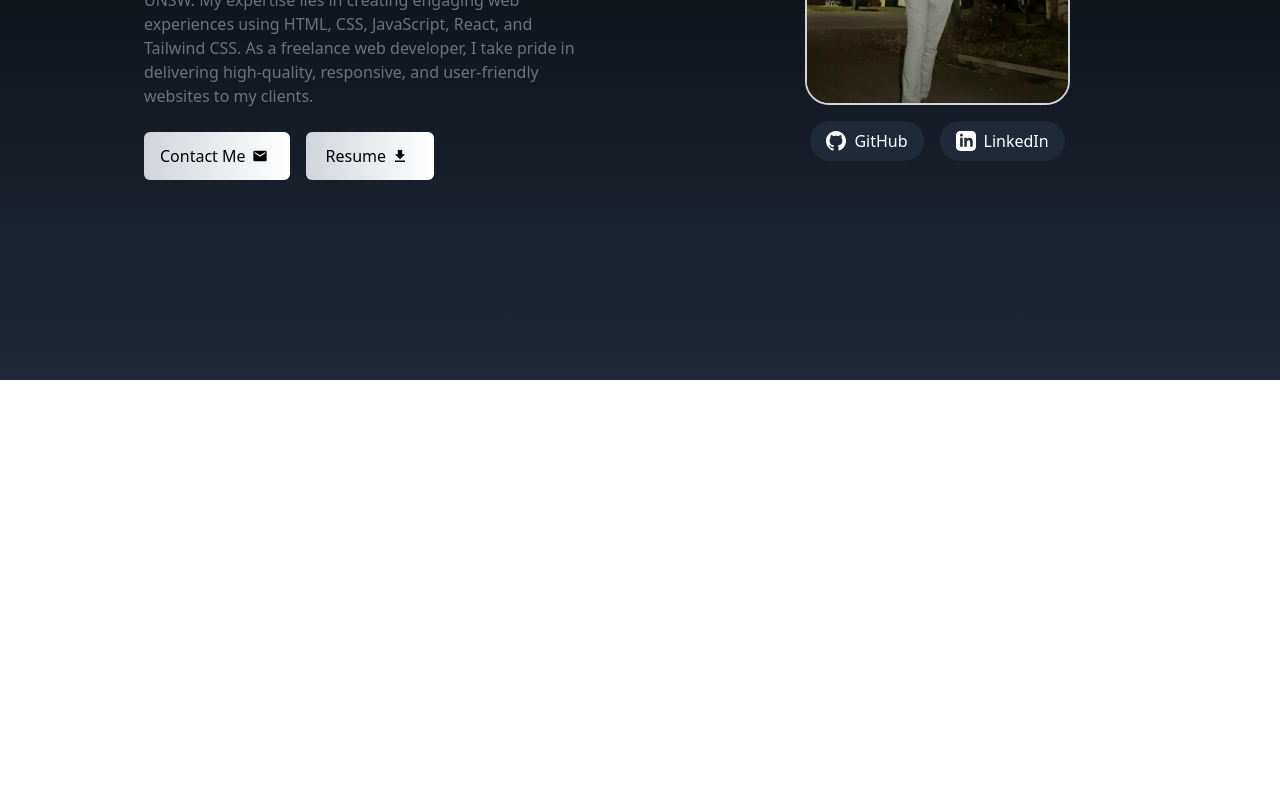
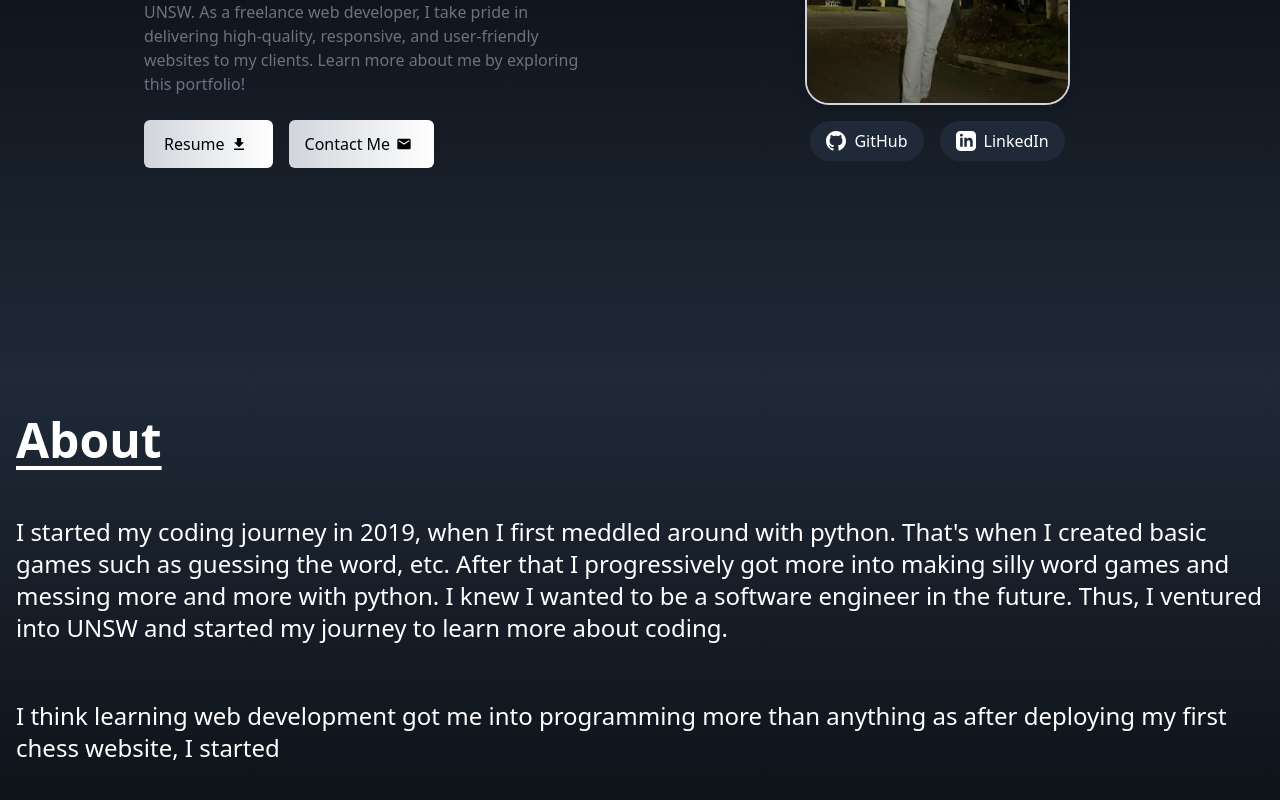
Before and after one commit to DiwasMainali1/Portfolio, a React (Create React App) app: page / in a window 1280 px wide. Shown: the part 420-1220 px from the top of the page. Before the commit the page ends 800 px from the top, so only its background shows below. Built offline with nearby package versions, Linux system fonts and the light colour scheme; the HTML template or start-up script is replaced by a standard one.

Commit message:
Added about section

```diff
--- a/src/App.js
+++ b/src/App.js
@@ -1,11 +1,12 @@
 import NavBar from "./components/NavBar"
 import Home from "./components/Home"
-
+import About from "./components/About";
 function App() {
   return (
     <div>
       <NavBar />
       <Home />
+      <About />
 
     </div>
   );
--- /dev/null
+++ b/src/components/About.jsx
@@ -0,0 +1,26 @@
+import React from 'react'
+
+const About = () => {
+  return (
+    <div name="about" className="w-full h-screen bg-gradient-to-b from-gray-800 to-black text-white">
+            <div>
+                <p className="text-5xl py-9 px-4 font-bold underline underline-offset-8">About</p>
+            </div>
+            <div>
+                <p className="text-2xl py-4 px-4">
+                    I started my coding journey in 2019, when I first meddled around with python. That's when I created basic games
+                    such as guessing the word, etc. After that I progressively got more into making silly word games and messing
+                    more and more with python. I knew I wanted to be a software engineer in the future. Thus, I ventured into UNSW and
+                    started my journey to learn more about coding.
+                </p>
+                <br />
+                <p className="text-2xl py-4 px-4">
+                    I think learning web development got me into programming more than anything as after deploying my first chess website,
+                    I started
+                </p>
+            </div>
+    </div>
+  )
+}
+
+export default About
--- a/src/components/Home.jsx
+++ b/src/components/Home.jsx
@@ -10,35 +10,34 @@ const Home = () => {
                 <div>
                 <h2 className="text-4xl md:text-7xl font-bold text-white py-4">Welcome to my portfolio!</h2>
                 <p className="text-gray-500 py-4 max-w-md">
-                    I am a passionate third-year computer science student at UNSW.
-                    My expertise lies in creating engaging web experiences using HTML, CSS, JavaScript, React, and Tailwind CSS.
-                    As a freelance web developer, I take pride in delivering high-quality, responsive, and user-friendly websites to my clients.
+                    I am a passionate third-year computer science student at UNSW. As a freelance web developer, I take pride in delivering high-quality, responsive, and user-friendly websites to my clients.
+                    Learn more about me by exploring this portfolio!
                     </p>
                     <div name="homeButtons" className="flex justify-center space-x-4 md:justify-start">
-                        <button className="group hover:scale-110 duration-300 text-black w-fit px-4 py-3 my-2 flex items-center rounded-md bg-gradient-to-r from-gray-300 to-white">
+                        <a href="../assets/resume.pdf" download className="group hover:scale-110 duration-300 text-black w-fit px-5 py-3 my-2 flex items-center rounded-md bg-gradient-to-r from-gray-300 to-white">
+                            Resume
+                            <span className="px-1.5 group-hover:text-red-600 duration-300">
+                                <IoMdDownload />
+                            </span>
+                        </a>
+                        <a href="mailto:diwas.mainali1@gmail.com" className="group hover:scale-110 duration-300 text-black w-fit px-4 py-3 my-2 flex items-center rounded-md bg-gradient-to-r from-gray-300 to-white">
                             Contact Me
-                            <span className="px-1.5 group-hover:text-gray-700 duration-300">
-                            <MdEmail />
+                            <span className="px-1.5 group-hover:text-blue-700 duration-300">
+                                <MdEmail />
                             </span>
-                        </button>
-                        <button className="group hover:scale-110 duration-300 text-black w-fit px-5 py-3 my-2 flex items-center rounded-md bg-gradient-to-r from-gray-300 to-white">
-                            Resume
-                            <span className="px-1.5 group-hover:text-red-900 duration-300">
-                            <IoMdDownload />
-                            </span>
-                        </button>
+                        </a>
                     </div>
                 </div>
                 <div className="flex flex-col items-center">
-                    <img src={profile} alt="my profile" className="rounded-3xl mx-auto w-2/3 md:w-2/3 border-2 border-gray-300 mb-4" />
+                    <img src={profile} alt="my profile" className="rounded-3xl mx-auto w-2/3 md:w-2/3 border-2 border-gray-300 mb-4 shadow-lg" />
                     <div className="flex space-x-4">
-                        <a href="https://github.com/DiwasMainali1" target="_blank" rel="noopener noreferrer" className="bg-gray-800 text-white px-4 py-2 rounded-full flex items-center">
+                        <a href="https://github.com/DiwasMainali1" target="_blank" rel="noopener noreferrer" className="hover:scale-110 duration-300 bg-gray-800 text-white px-4 py-2 rounded-full flex items-center">
                         <svg className="w-5 h-5 mr-2" xmlns="http://www.w3.org/2000/svg" viewBox="0 0 24 24" fill="currentColor">
                             <path d="M12 0c-6.626 0-12 5.373-12 12 0 5.302 3.438 9.8 8.207 11.387.599.111.793-.261.793-.577v-2.234c-3.338.726-4.033-1.416-4.033-1.416-.546-1.387-1.333-1.756-1.333-1.756-1.089-.745.083-.729.083-.729 1.205.084 1.839 1.237 1.839 1.237 1.07 1.834 2.807 1.304 3.492.997.107-.775.418-1.305.762-1.604-2.665-.305-5.467-1.334-5.467-5.931 0-1.311.469-2.381 1.236-3.221-.124-.303-.535-1.524.117-3.176 0 0 1.008-.322 3.301 1.23.957-.266 1.983-.399 3.003-.404 1.02.005 2.047.138 3.006.404 2.291-1.552 3.297-1.23 3.297-1.23.653 1.653.242 2.874.118 3.176.77.84 1.235 1.911 1.235 3.221 0 4.609-2.807 5.624-5.479 5.921.43.372.823 1.102.823 2.222v3.293c0 .319.192.694.801.576 4.765-1.589 8.199-6.086 8.199-11.386 0-6.627-5.373-12-12-12z" />
                         </svg>
                         GitHub
                         </a>
-                        <a href="https://www.linkedin.com/in/diwas-mainali/" target="_blank" rel="noopener noreferrer" className="bg-gray-800 text-white px-4 py-2 rounded-full flex items-center">
+                        <a href="https://www.linkedin.com/in/diwas-mainali/" target="_blank" rel="noopener noreferrer" className="group hover:scale-110 duration-300 bg-gray-800 text-white px-4 py-2 rounded-full flex items-center">
                         <svg className="w-5 h-5 mr-2" xmlns="http://www.w3.org/2000/svg" viewBox="0 0 24 24" fill="currentColor">
                             <path d="M19 0h-14c-2.761 0-5 2.239-5 5v14c0 2.761 2.239 5 5 5h14c2.762 0 5-2.239 5-5v-14c0-2.761-2.238-5-5-5zm-11 19h-3v-11h3v11zm-1.5-12.268c-.966 0-1.75-.79-1.75-1.764s.784-1.764 1.75-1.764 1.75.79 1.75 1.764-.783 1.764-1.75 1.764zm13.5 12.268h-3v-5.604c0-3.368-4-3.113-4 0v5.604h-3v-11h3v1.765c1.396-2.586 7-2.777 7 2.476v6.759z" />
                         </svg>
--- a/src/components/NavBar.jsx
+++ b/src/components/NavBar.jsx
@@ -12,15 +12,15 @@ const NavBar = () => {
         },
         {
             id: 2,
-            link: 'about',
+            link: 'projects',
         },
         {
             id: 3,
-            link: 'projects',
+            link: 'contact',
         },
         {
             id: 5,
-            link: 'contact',
+            link: 'about',
         },
     ];
 
```
Also changed, not shown: 1 other file (tests, documents, lock files or other folders).
